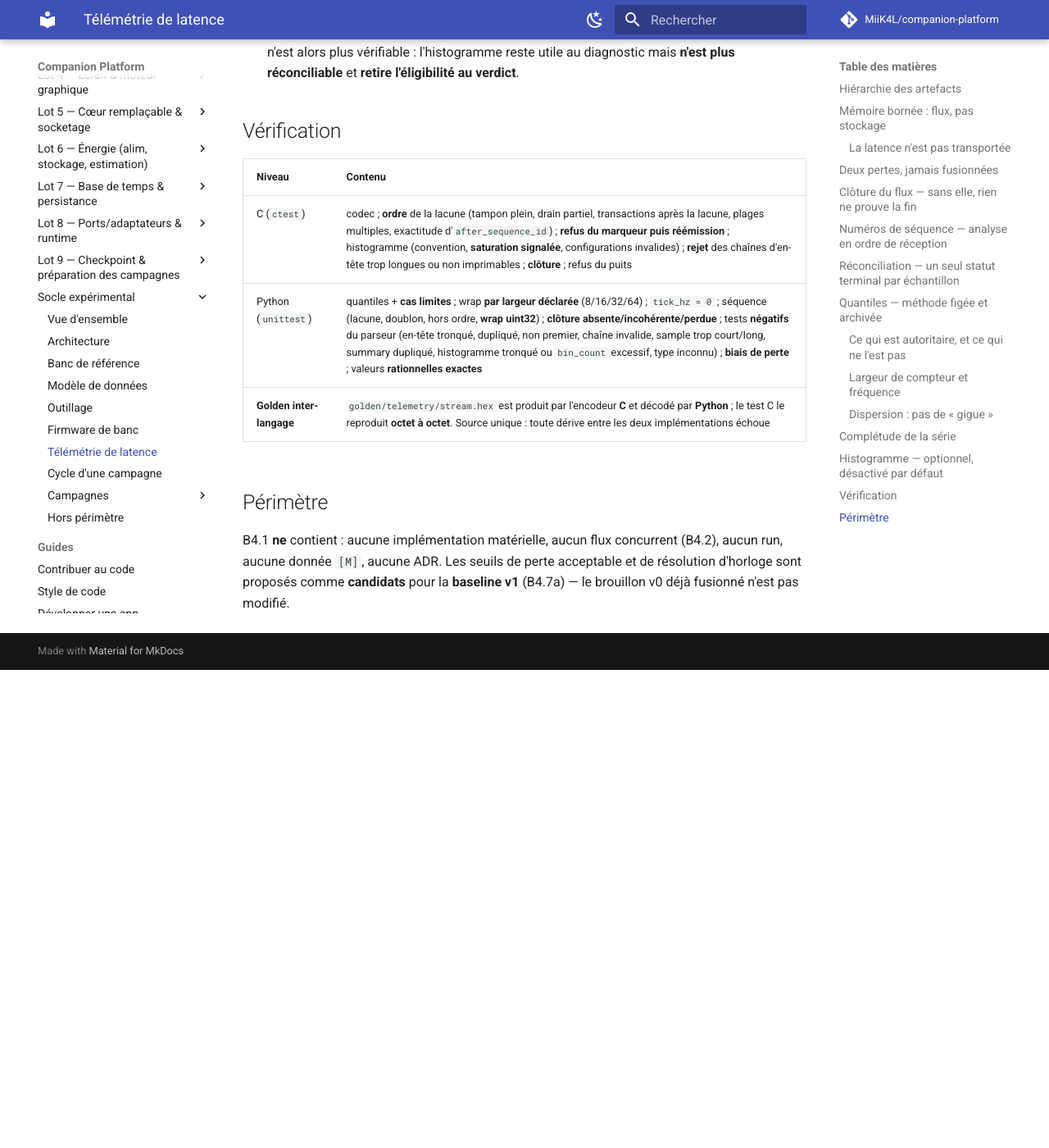
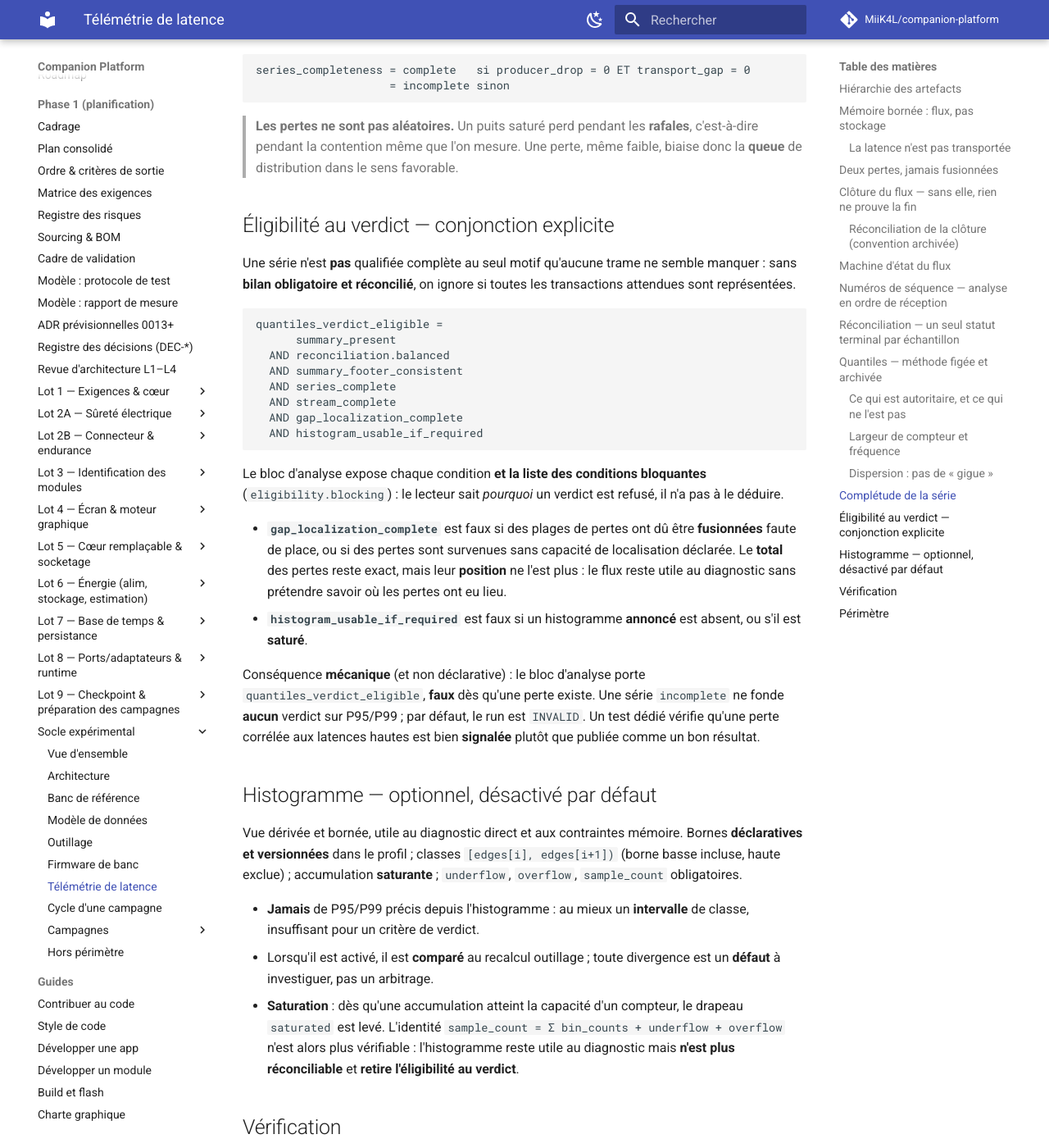
Before and after one commit to MiiK4L/companion-platform, an MkDocs documentation site: the page built from docs/phase-1/experiment-platform/latency-telemetry.md, in a window 1280 px wide and 1400 px high, scrolled down 4457 px. Shown: the whole window at 82% size. Built offline with MkDocs 1.6.1 and Material for MkDocs 9.7.7, drawn with Linux system fonts in a browser that asks for light colours; comment, search, counter and statistics services are not loaded; before the commit the page ends 5274 px from its top, so only the background shows below that; some of the changed text lies outside the part shown.

Commit message:
docs(phase-1): documente la machine d'etat et l'eligibilite explicite
Ajoute l'ordre unique des messages, la convention archivee des compteurs de
cloture et ses relations verifiees, ainsi que la conjonction des sept conditions
d'eligibilite au verdict. Precise qu'une serie n'est pas complete au seul motif
qu'aucune trame ne semble manquer, que des pertes fusionnees ou non localisables
retirent l'eligibilite, et qu'un histogramme annonce ne peut pas disparaitre
silencieusement.

````diff
--- a/docs/phase-1/experiment-platform/latency-telemetry.md
+++ b/docs/phase-1/experiment-platform/latency-telemetry.md
@@ -93,6 +93,37 @@ stream_completeness = complete   si clôture présente, cohérente et aucune tra
 Une absence silencieuse de clôture **ne permet jamais** de déclarer la série
 complète : `quantiles_verdict_eligible` passe à faux.
 
+### Réconciliation de la clôture (convention archivée)
+
+Les compteurs du footer sont **capturés avant son émission** ; le `+ 1` des
+relations ci-dessous correspond donc **au footer lui-même** :
+
+```text
+first_stream_seq                       == 0
+footer_frame_seq                       == footer.last_stream_seq
+frames_attempted                       == last_stream_seq + 1
+frames_accepted + frames_refused + 1   == frames_attempted
+decoded_unique_frames + transport_gap  == frames_attempted
+samples_attempted                      == summary.issued
+```
+
+Chaque relation est vérifiée séparément et exposée dans `footer_checks` : une
+seule qui échoue rend la clôture incohérente.
+
+## Machine d'état du flux
+
+L'ordre des messages est **unique**, documenté et testé :
+
+```text
+HEADER → (SAMPLE | GAP)* → SUMMARY → HISTOGRAM? → FOOTER
+```
+
+Toute transition non prévue est une **erreur de structure** : `SAMPLE` ou `GAP`
+après le bilan, `FOOTER` avant le bilan, histogramme avant l'en-tête, message
+**après** le footer, en-tête ou bilan dupliqué. En version 3, un **type inconnu
+est rejeté** : il n'existe pas de zone d'extension, et le tolérer laisserait un
+flux inconnu passer pour éligible.
+
 ## Numéros de séquence — analyse en ordre de réception
 
 Les numéros sont analysés **dans l'ordre de réception**, en comparaison
@@ -168,6 +199,35 @@ series_completeness = complete   si producer_drop = 0 ET transport_gap = 0
 > perte, même faible, biaise donc la **queue** de distribution dans le sens
 > favorable.
 
+## Éligibilité au verdict — conjonction explicite
+
+Une série n'est **pas** qualifiée complète au seul motif qu'aucune trame ne
+semble manquer : sans **bilan obligatoire et réconcilié**, on ignore si toutes
+les transactions attendues sont représentées.
+
+```text
+quantiles_verdict_eligible =
+      summary_present
+  AND reconciliation.balanced
+  AND summary_footer_consistent
+  AND series_complete
+  AND stream_complete
+  AND gap_localization_complete
+  AND histogram_usable_if_required
+```
+
+Le bloc d'analyse expose chaque condition **et la liste des conditions
+bloquantes** (`eligibility.blocking`) : le lecteur sait *pourquoi* un verdict
+est refusé, il n'a pas à le déduire.
+
+- **`gap_localization_complete`** est faux si des plages de pertes ont dû être
+  **fusionnées** faute de place, ou si des pertes sont survenues sans capacité de
+  localisation déclarée. Le **total** des pertes reste exact, mais leur
+  **position** ne l'est plus : le flux reste utile au diagnostic sans prétendre
+  savoir où les pertes ont eu lieu.
+- **`histogram_usable_if_required`** est faux si un histogramme **annoncé** est
+  absent, ou s'il est **saturé**.
+
 Conséquence **mécanique** (et non déclarative) : le bloc d'analyse porte
 `quantiles_verdict_eligible`, **faux** dès qu'une perte existe. Une série
 `incomplete` ne fonde **aucun** verdict sur P95/P99 ; par défaut, le run est
@@ -195,8 +255,8 @@ edges[i+1])` (borne basse incluse, haute exclue) ; accumulation **saturante** ;
 
 | Niveau | Contenu |
 |---|---|
-| C (`ctest`) | codec ; **ordre** de la lacune (tampon plein, drain partiel, transactions après la lacune, plages multiples, exactitude d'`after_sequence_id`) ; **refus du marqueur puis réémission** ; histogramme (convention, **saturation signalée**, configurations invalides) ; **rejet** des chaînes d'en-tête trop longues ou non imprimables ; **clôture** ; refus du puits |
-| Python (`unittest`) | quantiles + **cas limites** ; wrap **par largeur déclarée** (8/16/32/64) ; `tick_hz = 0` ; séquence (lacune, doublon, hors ordre, **wrap uint32**) ; **clôture absente/incohérente/perdue** ; tests **négatifs** du parseur (en-tête tronqué, dupliqué, non premier, chaîne invalide, sample trop court/long, summary dupliqué, histogramme tronqué ou `bin_count` excessif, type inconnu) ; **biais de perte** ; valeurs **rationnelles exactes** |
+| C (`ctest`) | codec ; **fusion de plages** signalée et pertes sans capacité de localisation ; **ordre** de la lacune (tampon plein, drain partiel, transactions après la lacune, plages multiples, exactitude d'`after_sequence_id`) ; **refus du marqueur puis réémission** ; histogramme (convention, **saturation signalée**, configurations invalides) ; **rejet** des chaînes d'en-tête trop longues ou non imprimables ; **clôture** ; refus du puits |
+| Python (`unittest`) | quantiles + **cas limites** ; wrap **par largeur déclarée** (8/16/32/64) ; `tick_hz = 0` ; séquence (lacune, doublon, hors ordre, **wrap uint32**) ; **clôture absente/incohérente/perdue** ; **machine d'état** (sample/gap après bilan, footer avant bilan, message après footer, histogramme avant en-tête, type inconnu **rejeté**) ; **réconciliation de clôture** (séquence de la trame footer, compteurs, `issued` vs `samples_attempted`, première séquence non nulle) ; **bilan absent ou déséquilibré** ; **pertes non localisables** ; **histogramme annoncé mais absent** ; **biais de perte** ; valeurs **rationnelles exactes** |
 | **Golden inter-langage** | `golden/telemetry/stream.hex` est produit par l'encodeur **C** et décodé par **Python** ; le test C le reproduit **octet à octet**. Source unique : toute dérive entre les deux implémentations échoue |
 
 ## Périmètre
````
